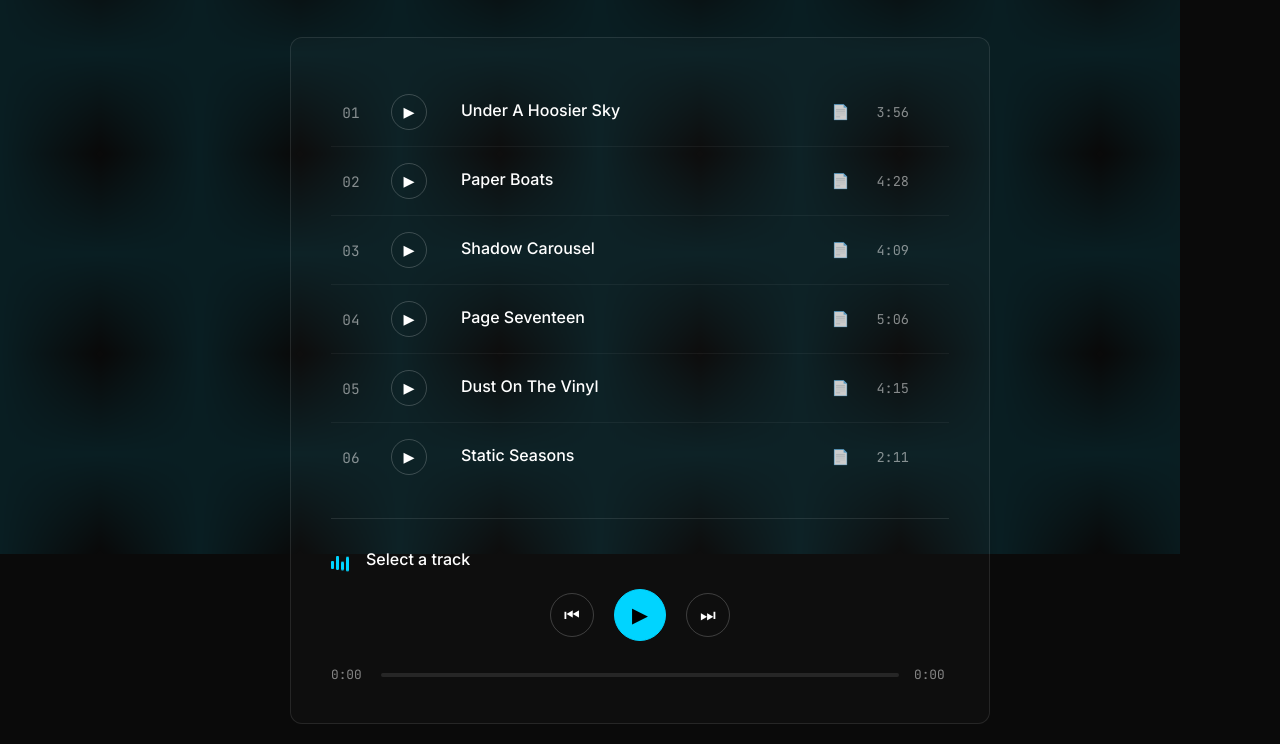
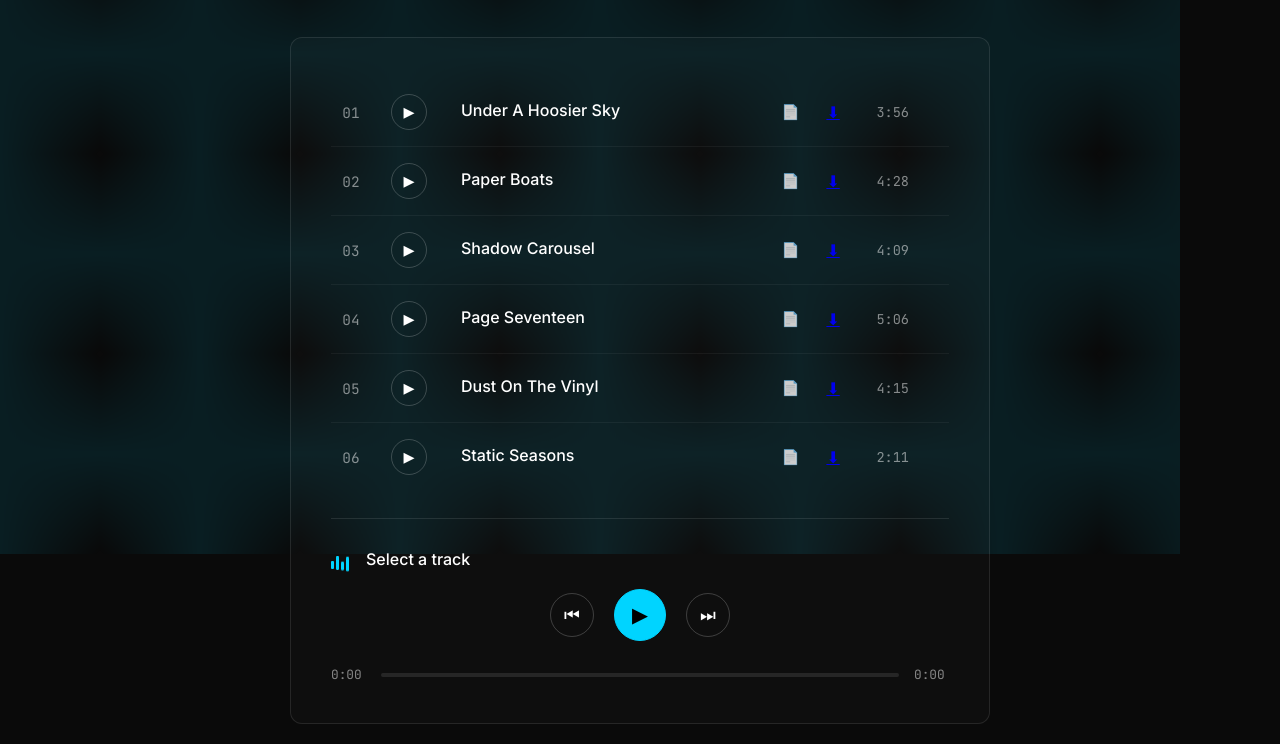
Before and after one commit to jkneal/songs, a plain HTML site: page index.html in a window 1280 px wide. Shown: the part 146-890 px from the top of the page. Drawn offline with Linux system fonts and the light colour scheme.

Commit message:
Add download button

```diff
--- a/index.css
+++ b/index.css
@@ -127,7 +127,7 @@ body {
 
 .track {
     display: grid;
-    grid-template-columns: 40px 50px 1fr 30px auto auto;
+    grid-template-columns: 40px 50px 1fr 30px 30px auto auto;
     gap: 20px;
     align-items: center;
     padding: 16px 0;
--- a/index.js
+++ b/index.js
@@ -23,6 +23,7 @@ function createTrackElement(track, index) {
             <div class="track-title">${track.title}</div>
         </div>
         ${track.lyrics ? `<button class="lyrics-button" data-track-index="${index}" title="View lyrics">📄</button>` : '<span class="lyrics-spacer"></span>'}
+        <a href="${track.file}" download="${track.title}.mp3" class="download-button" title="Download track" onclick="event.stopPropagation()">⬇</a>
         <span class="track-duration">${track.duration}</span>
         <div class="wave-indicator">
             <div class="wave-bar"></div>
```
